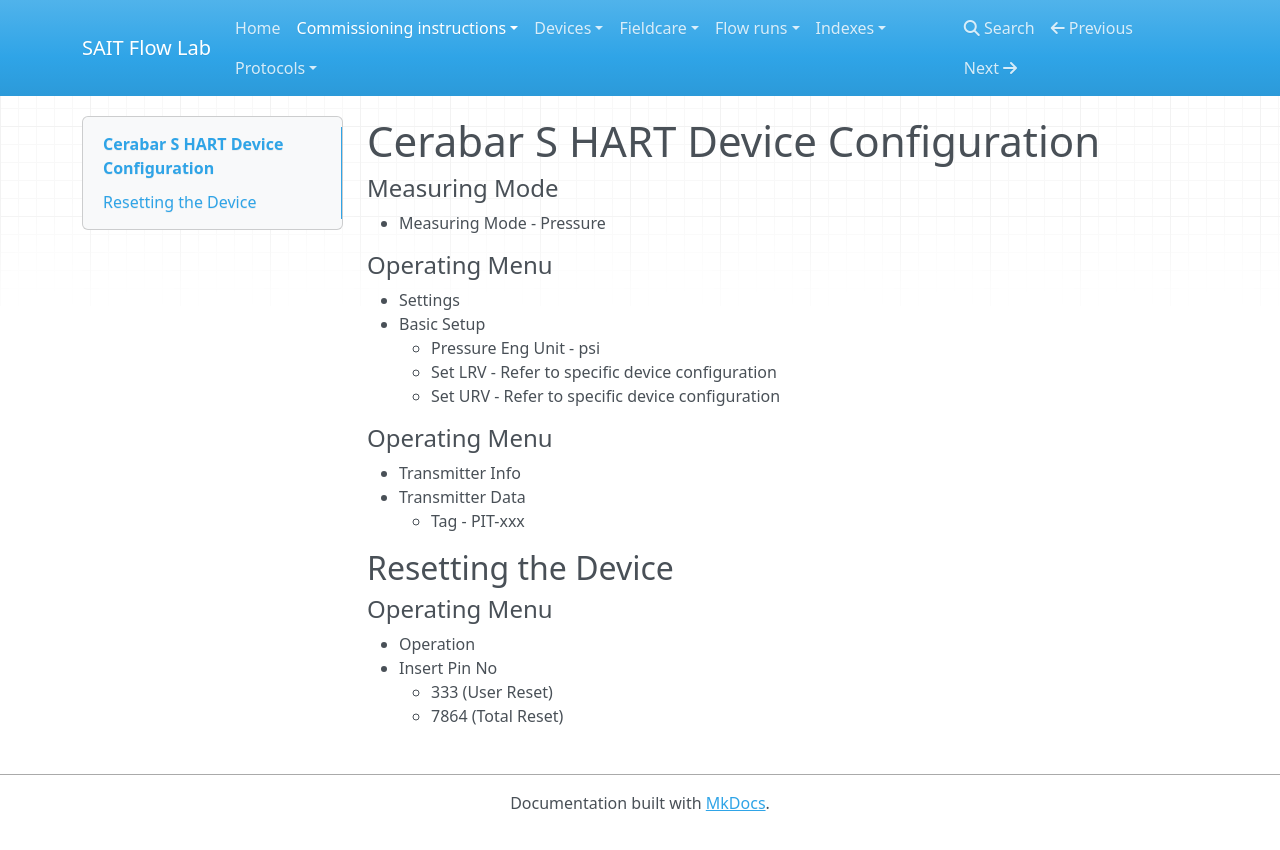
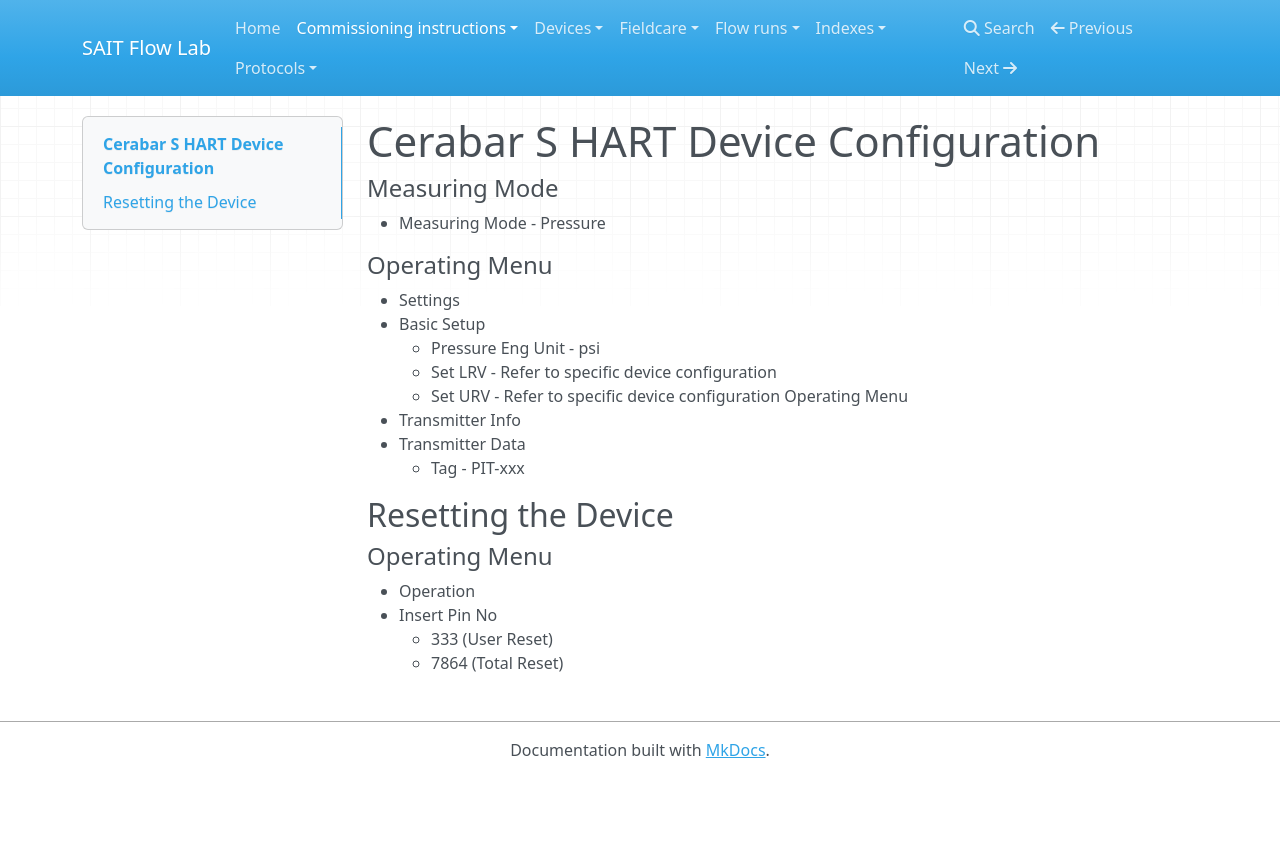
Before and after one commit to ian009/sait, an MkDocs documentation site: the page built from docs/commissioning_instructions/cerabar_s_hart.md, in a window 1280 px wide. Shown: the top 850 px of the page. Built offline with MkDocs 1.6.1, drawn with Linux system fonts in a browser that asks for light colours; nearby versions of some CDN libraries.

Commit message:
updated formatting

```diff
--- a/docs/commissioning_instructions/cerabar_s_hart.md
+++ b/docs/commissioning_instructions/cerabar_s_hart.md
@@ -8,8 +8,7 @@
     + Pressure Eng Unit - psi
     + Set LRV - Refer to specific device configuration
     + Set URV - Refer to specific device configuration
-
-#### Operating Menu
+Operating Menu
 + Transmitter Info
   + Transmitter Data
     + Tag - PIT-xxx
```
